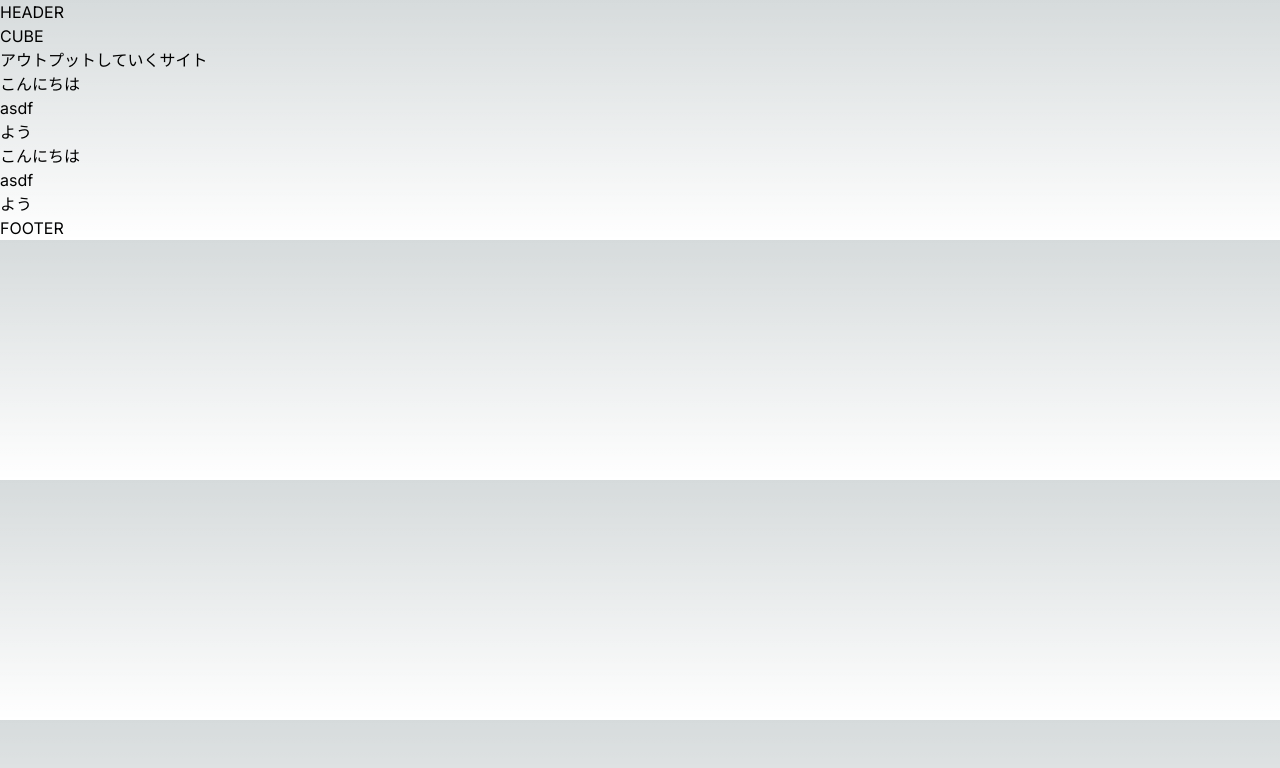
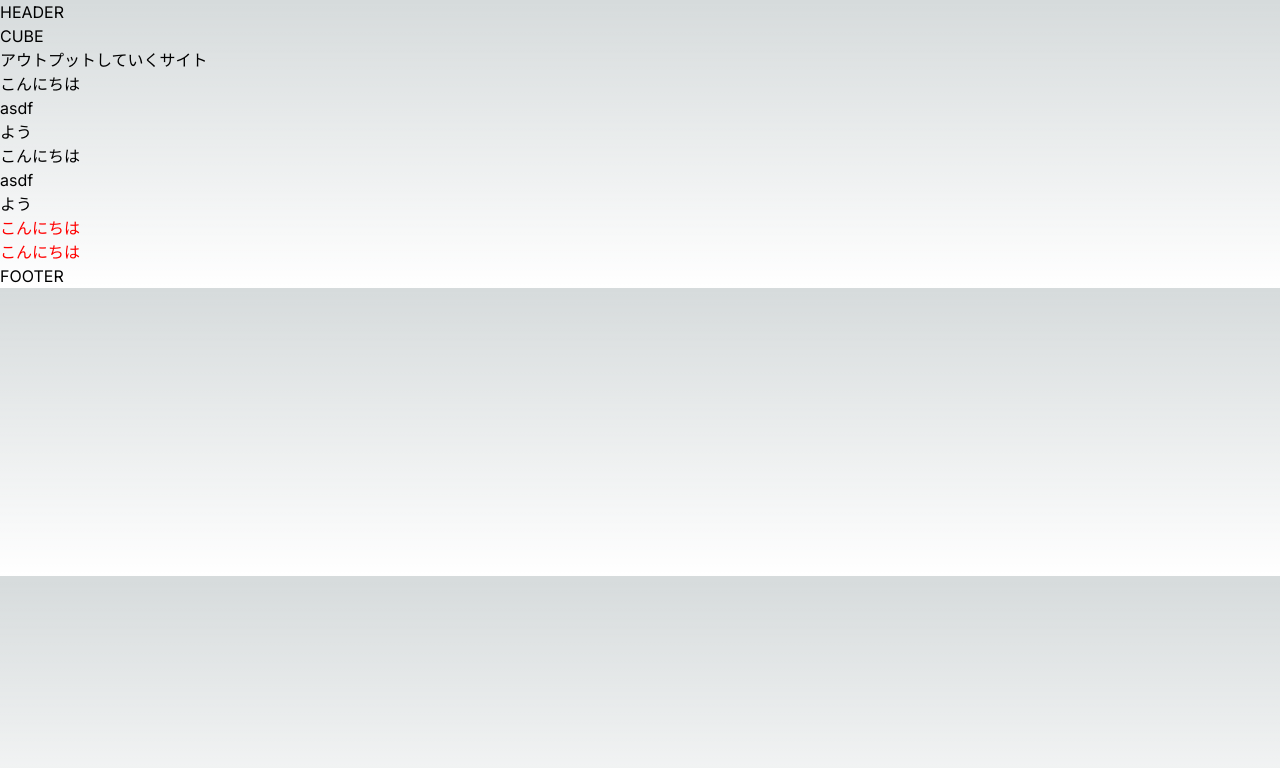
Before and after one commit to kazukidddd/next-example, a Next.js app in the folder blog/: page /about in a window 1280 px wide. Shown: the top 768 px of the page. Built offline with nearby package versions, Linux system fonts and the light colour scheme.

Commit message:
chore: Add Decoration component to About page

```diff
--- a/blog/src/app/about/page.tsx
+++ b/blog/src/app/about/page.tsx
@@ -12,9 +12,22 @@ export default function About() {
       <p>アウトプットしていくサイト</p>
       <EachPost title="asdf" url="よう" />
       <EachPost {...propsww} />
+      <Decoration>
+        <h1>こんにちは</h1>
+        <p>こんにちは</p>
+      </Decoration>
     </main>
     <footer>FOOTER</footer>
     </>
   )
   return component
 }
+
+
+function Decoration({children}: {children: React.ReactNode}) {
+  return (
+    <div style={{ color: 'red'}}>
+     {children}
+    </div>
+  )
+}
```
